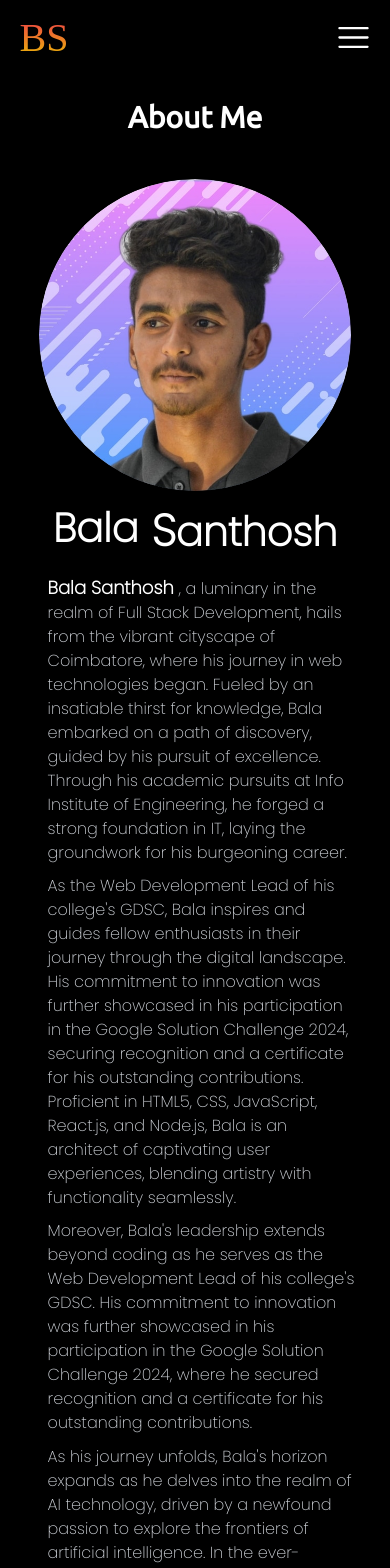
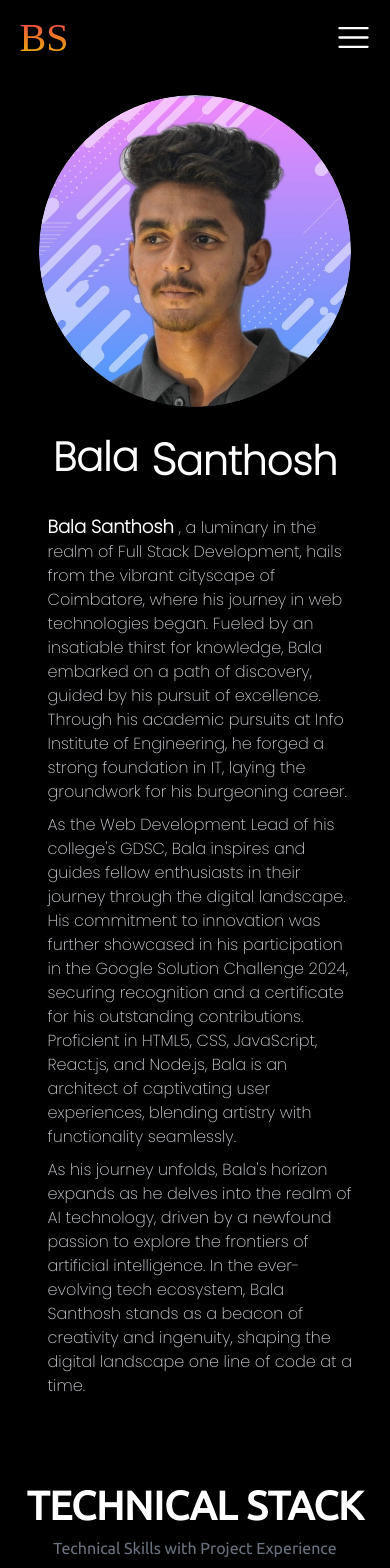
Before and after one commit to BALASANTHOSH01/Portfolio, a React (Vite) app: page /about in a window 390 px wide. Shown: the top 1568 px of the page. Built offline with nearby package versions, Linux system fonts and the light colour scheme; a web font is replaced by a local one.

Commit message:
home page updation

```diff
--- a/src/Pages/About/About.jsx
+++ b/src/Pages/About/About.jsx
@@ -7,17 +7,15 @@ const About = () => {
   return (
     <div className="mt-[5%] relative">
 
-
-      <h1 className="hidden md:block  text-white font-semibold text-[30px] text-center mb-[10%]">About Me</h1>
       <img
         src={BS_Img}
         alt="Img"
-        className="rounded-[50%] md:w-[80%]  w-[30%] mx-auto z-30"
+        className="rounded-[50%] md:w-[80%] md:mt-[3%]  w-[30%] mx-auto z-30"
       />
 
       <div className="my-[2%] flex flex-row md:flex-col px-[8%] mx-auto">
 
-        <div className=" flex flex-col md:flex-row md:gap-[4%] md:justify-center text-white font-extrabold text-[60px] md:text-[40px] w-[30%] md:w-full font-Poppins">
+        <div className=" flex flex-col md:flex-row md:gap-[4%] md:justify-center text-white font-extrabold text-[60px] md:text-[40px] w-[30%] md:w-full font-Poppins md:mt-[4%]">
           <h1 className="md:hidden">About</h1>
           <h1>Bala</h1>
           <h1>
@@ -28,7 +26,7 @@ const About = () => {
           </h1>
         </div>
 
-        <div className=" text-[16px] text-gray-300 ml-[5%] font-thin font-Poppins">
+        <div className=" text-[16px] md:mt-[3%] text-gray-300 ml-[5%] font-thin font-Poppins">
           <p className="mt-[3%]">
           <span className="text-white text-[18px] font-bold ">Bala Santhosh </span>, a luminary in the realm of Full Stack Development, hails from the vibrant cityscape of Coimbatore, where his journey in web technologies began. Fueled by an insatiable thirst for knowledge, Bala embarked on a path of discovery, guided by his pursuit of excellence. Through his academic pursuits at Info Institute of Engineering, he forged a strong foundation in IT, laying the groundwork for his burgeoning career.
           </p>
@@ -37,7 +35,7 @@ const About = () => {
           As the Web Development Lead of his college&apos;s GDSC, Bala inspires and guides fellow enthusiasts in their journey through the digital landscape. His commitment to innovation was further showcased in his participation in the Google Solution Challenge 2024, securing recognition and a certificate for his outstanding contributions. Proficient in HTML5, CSS, JavaScript, React.js, and Node.js, Bala is an architect of captivating user experiences, blending artistry with functionality seamlessly.
           </p>
 
-          <p className="mt-[3%]">
+          <p className="mt-[3%] md:hidden">
           Moreover, Bala&apos;s leadership extends beyond coding as he serves as the Web Development Lead of his college&apos;s GDSC. His commitment to innovation was further showcased in his participation in the Google Solution Challenge 2024, where he secured recognition and a certificate for his outstanding contributions.
           </p>
 
```
